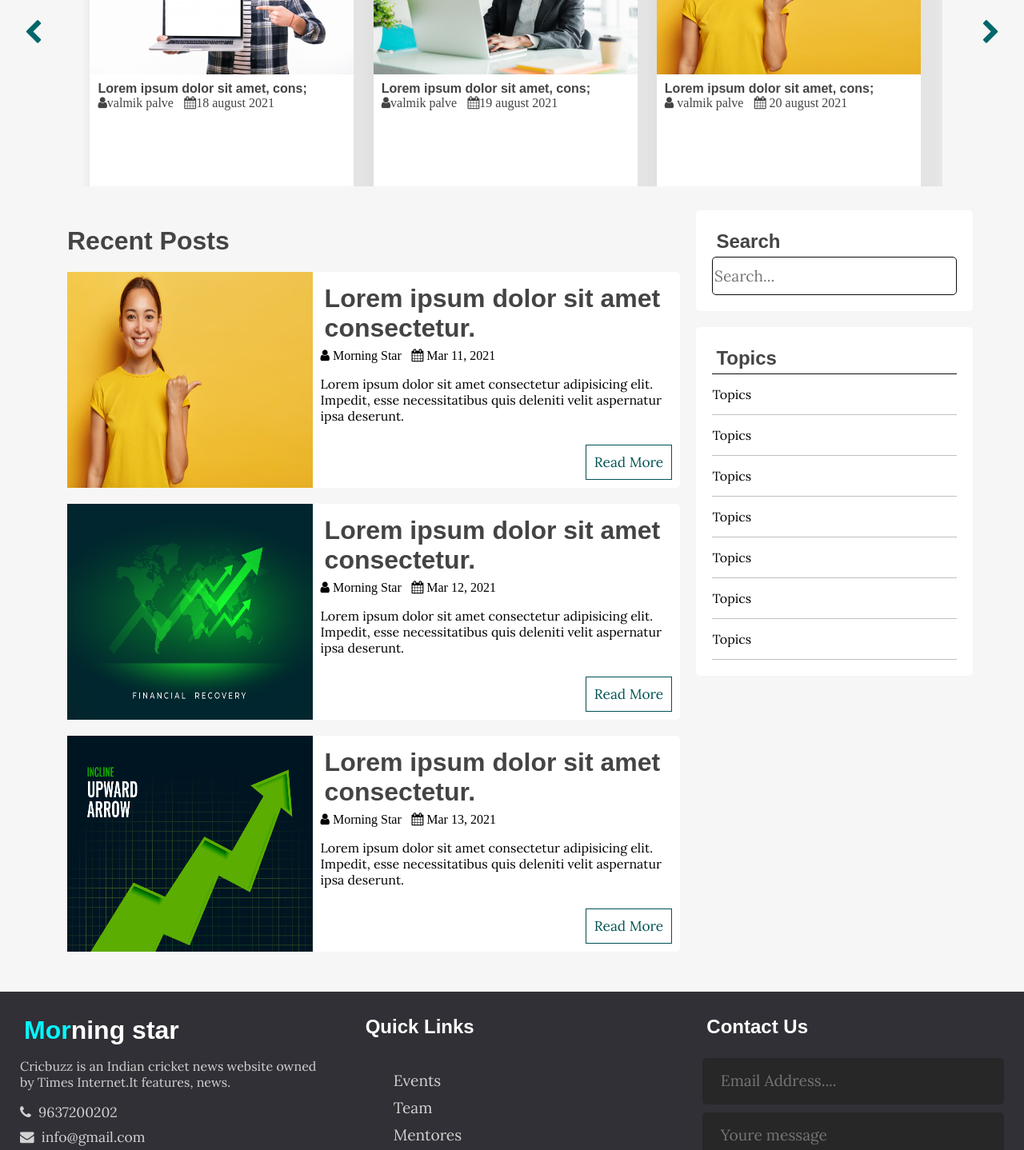
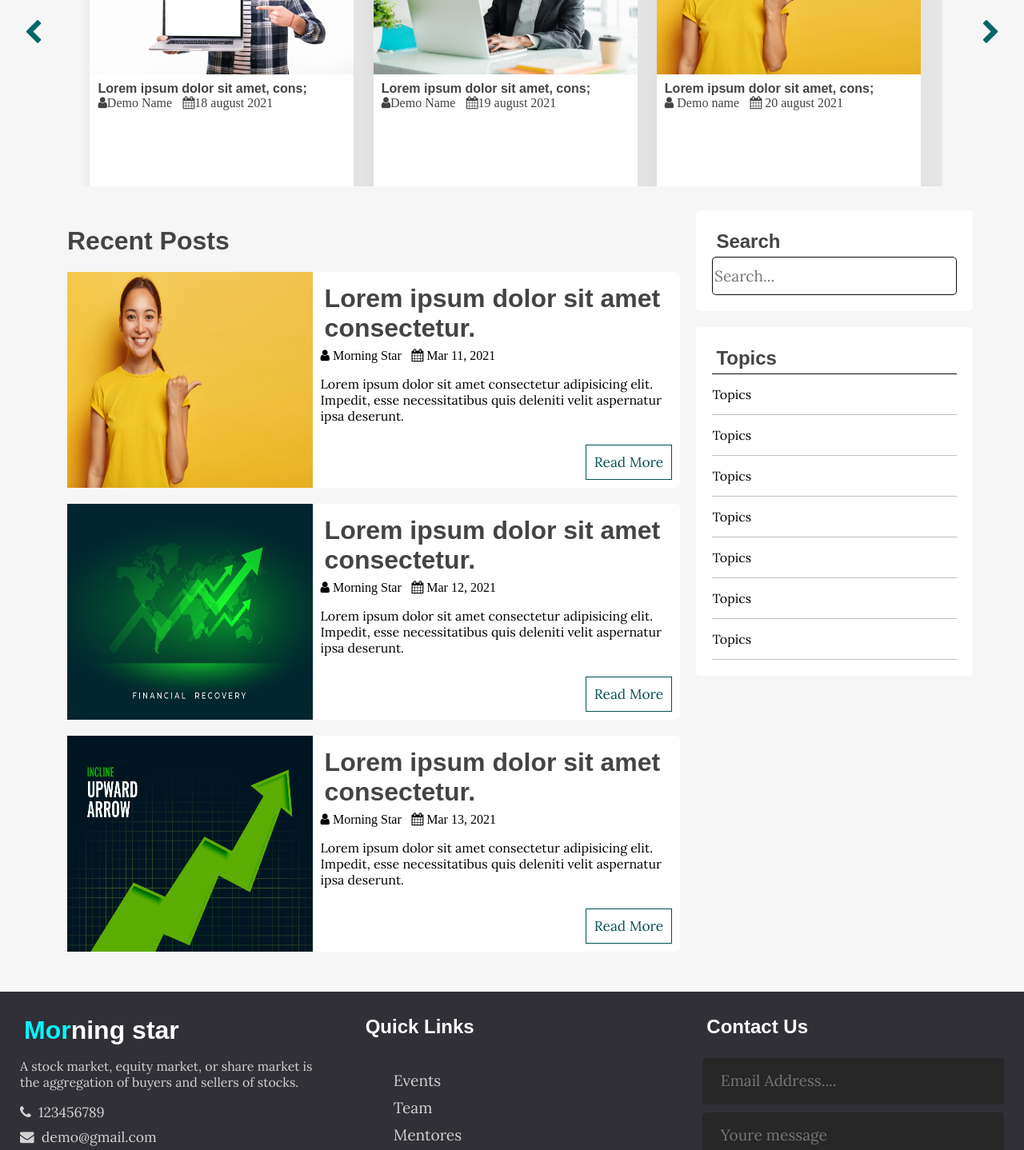
Before and after one commit to Palvevalmik/morning-star.github.io, a plain HTML site: page index.html in a window 1280 px wide. Shown: the part 280-1718 px from the top of the page at 80% size. Drawn offline with nearby package versions, Linux system fonts and the light colour scheme; a web font is replaced by a local one.

Commit message:
Update index.html

```diff
--- a/index.html
+++ b/index.html
@@ -58,7 +58,7 @@
                     <div class="post-info">
                         <h4>
                             <a href="single.html">Lorem ipsum dolor sit amet, cons;</a>
-                            <i class="fa fa-user" aria-hidden="true">valmik palve</i> &nbsp;
+                            <i class="fa fa-user" aria-hidden="true">Demo Name</i> &nbsp;
                             <i class="fa fa-calendar" aria-hidden="true">18 august 2021</i>
                         </h4>
                     </div>
@@ -69,7 +69,7 @@
                     <div class="post-info">
                         <h4>
                             <a href="single.html">Lorem ipsum dolor sit amet, cons;</a>
-                            <i class="fa fa-user" aria-hidden="true">valmik palve</i> &nbsp;
+                            <i class="fa fa-user" aria-hidden="true">Demo Name</i> &nbsp;
                             <i class="fa fa-calendar" aria-hidden="true">19 august 2021</i>
                         </h4>
                     </div>
@@ -79,7 +79,7 @@
                     <div class="post-info">
                         <h4>
                             <a href="single.html">Lorem ipsum dolor sit amet, cons;</a>
-                            <i class="fa fa-user" aria-hidden="true"> valmik palve</i> &nbsp;
+                            <i class="fa fa-user" aria-hidden="true"> Demo name</i> &nbsp;
                             <i class="fa fa-calendar" aria-hidden="true"> 20 august 2021</i>
                         </h4>
                     </div>
@@ -184,10 +184,10 @@
         <div class="footer-content">
             <div class="footer-section about">
                 <h1 class="logo-text"><span>Mor</span>ning star</h1>
-                <p>Cricbuzz is an Indian cricket news website owned by Times Internet.It features, news.</p>
+                <p>A stock market, equity market, or share market is the aggregation of buyers and sellers of stocks.</p>
                 <div class="contact">
-                    <span><i class="fa fa-phone" aria-hidden="true"></i>&nbsp; 9637200202</span>
-                    <span><i class="fa fa-envelope" aria-hidden="true"></i>&nbsp; info@gmail.com</span>
+                    <span><i class="fa fa-phone" aria-hidden="true"></i>&nbsp; 123456789</span>
+                    <span><i class="fa fa-envelope" aria-hidden="true"></i>&nbsp; demo@gmail.com</span>
                 </div>
                 <div class="socials">
                     <a href="#"><i class="fa fa-youtube"></i></a>
```
